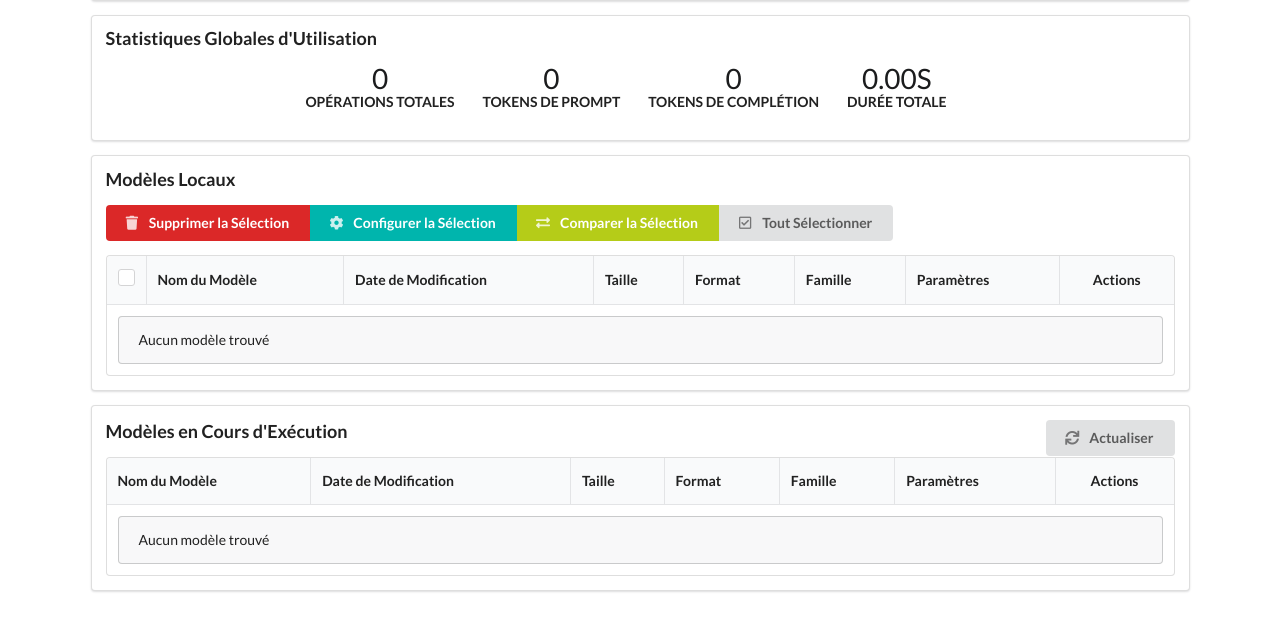
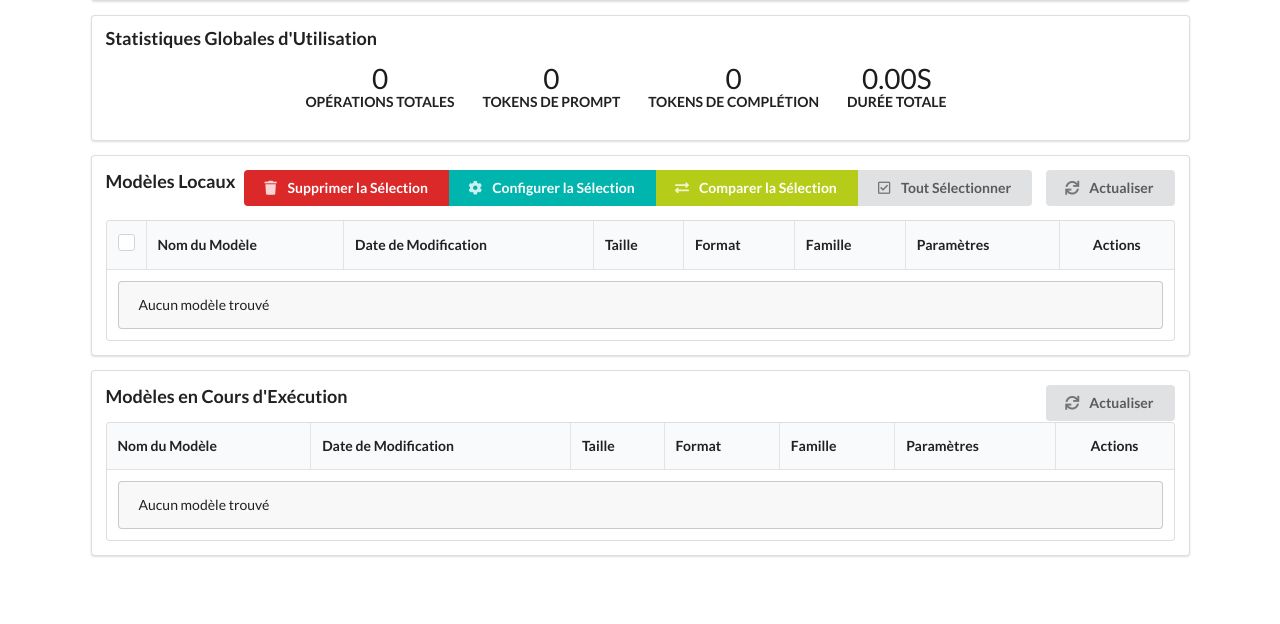
Before and after one commit to yblis/OllamaManagerUI, a Flask app: page / in a window 1280 px wide. Shown: the part 204-828 px from the top of the page. Run offline with Flask 3, Linux system fonts and the light colour scheme; data that the repository does not hold is empty.

Commit message:
Agent query: 1. Is the refresh button for Running Models section working properly when clicked? 2. Is the refresh button for Local Models section working properly when clicked?

```diff
--- a/templates/index.html
+++ b/templates/index.html
@@ -45,7 +45,12 @@
 
     <!-- Local Models -->
     <div class="ui segment">
-        <h3 class="ui header">Modèles Locaux</h3>
+        <div class="ui clearing">
+            <h3 class="ui left floated header">Modèles Locaux</h3>
+            <button class="ui right floated button" onclick="refreshLocalModels()">
+                <i class="refresh icon"></i> Actualiser
+            </button>
+        </div>
         <div class="ui buttons batch-actions">
             <button class="ui negative button" onclick="batchDeleteModels()">
                 <i class="trash icon"></i> Supprimer la Sélection
```
